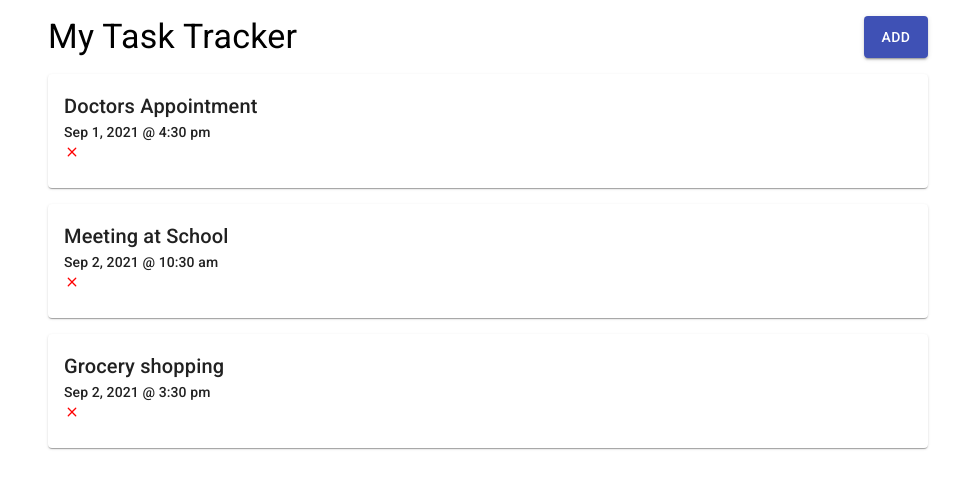
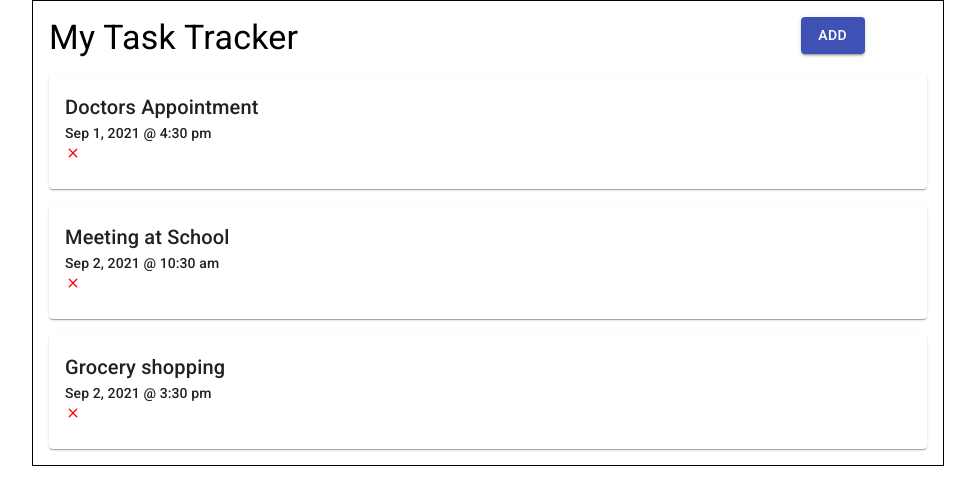
Before and after one commit to ahdeshmukh/traversy_media_react_crash_course, a React (Create React App) app: page / in a window 1280 px wide. Shown: the top 504 px of the page, without its empty margins (152-1127 px from the left). Built offline with nearby package versions, Linux system fonts and the light colour scheme.

Commit message:
resetting to 91a9c1b

```diff
--- a/src/App.js
+++ b/src/App.js
@@ -13,7 +13,7 @@ const App = () => {
 
   return (
     <Container maxWidth="md">
-      <Box p={2}>
+      <Box p={2} border={1}>
         <Header title="My Task Tracker" />
         <Tasks tasks={tasks} />
       </Box>
--- a/src/components/Header.js
+++ b/src/components/Header.js
@@ -11,10 +11,10 @@ const Header = (props) => {
     return (
         <header>
             <Grid container spacing={3}>
-                <Grid container item xs={10}>
+                <Grid item xs={10}>
                     <Typography variant="h4">{ props.title }</Typography>
                 </Grid>
-                <Grid container item xs={2} justifyContent="flex-end" >
+                <Grid item xs={2}>
                     <MyButton variant="contained" color="primary" text="Add" onClick={onClick} />
                 </Grid>
             </Grid>
--- a/src/components/Task.js
+++ b/src/components/Task.js
@@ -14,7 +14,7 @@ const Task = ({task}) => {
                     {task.date} @ {task.time}
                 </Typography>
             </Box>
-            <ClearRoundedIcon style={{fontSize: "medium", color: "red", cursor: "pointer"}}></ClearRoundedIcon>
+            <ClearRoundedIcon style={{fontSize: "medium", color: "red"}}></ClearRoundedIcon>
         </>
     )
 }
```
